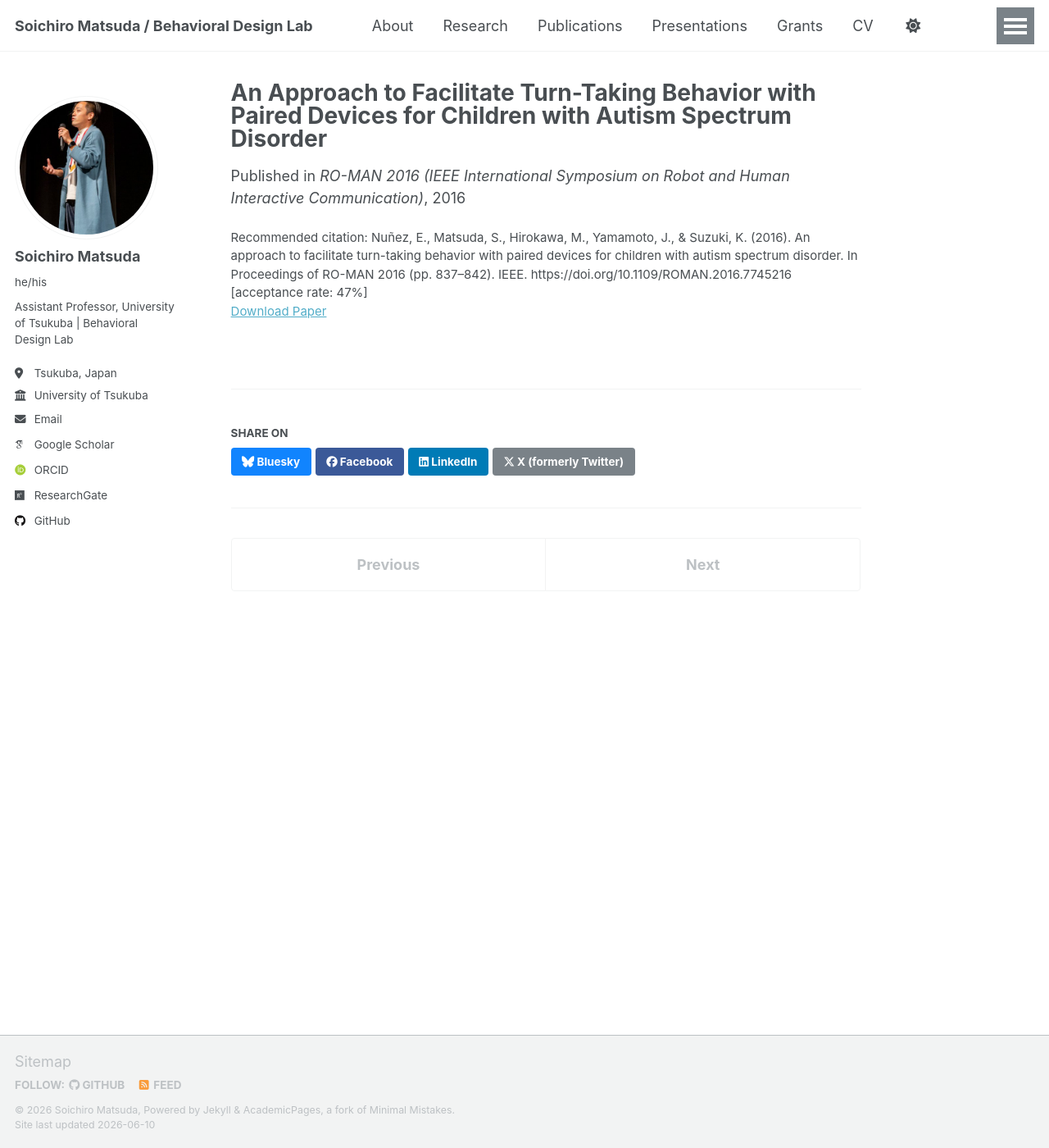
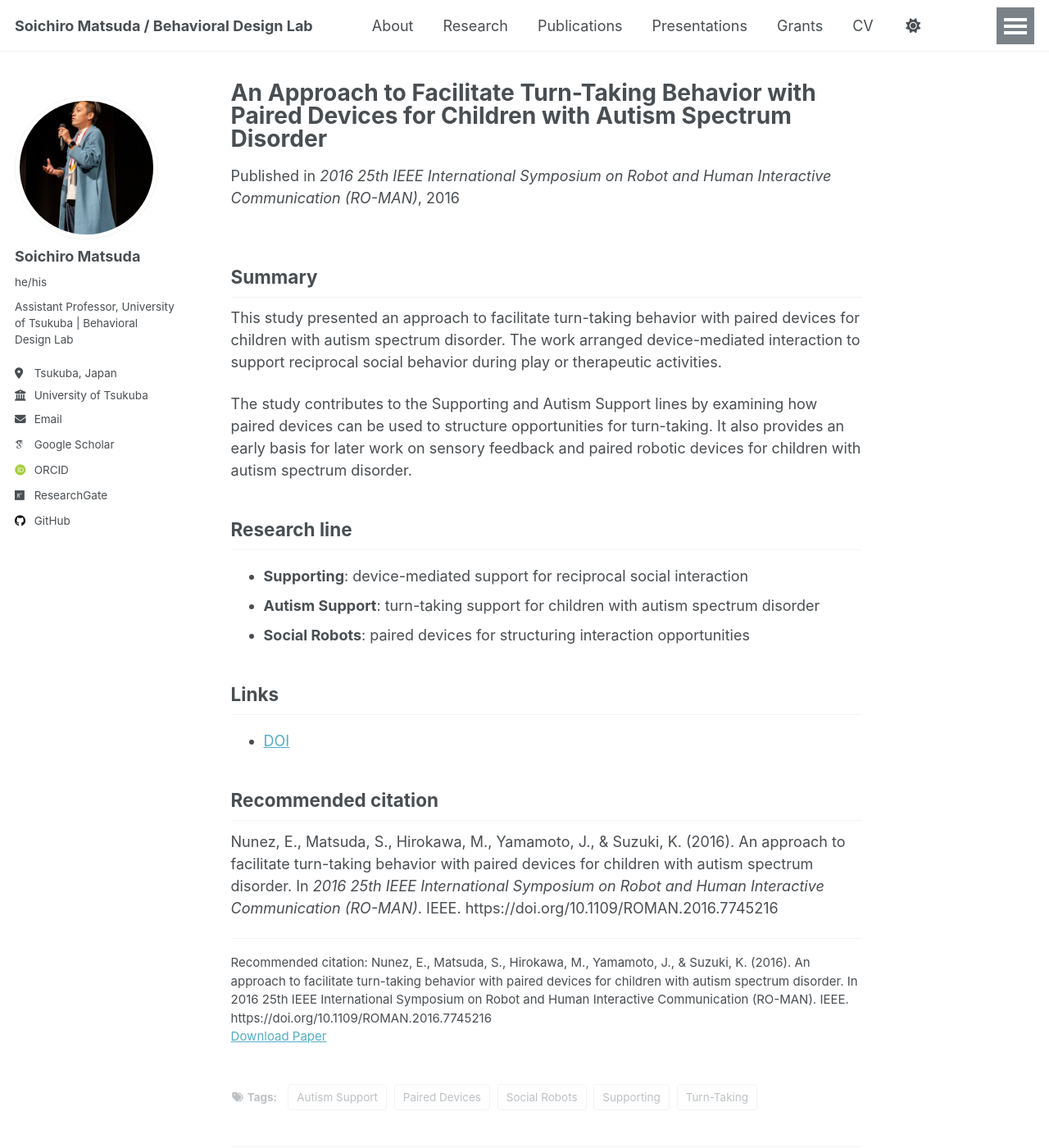
Before and after one commit to BehavioralDesignerMatsuda/BehavioralDesignerMatsuda.github.io, a Jekyll site: the page built from _publications/2016-RO-MAN.md, in a window 1280 px wide and 1400 px high. Shown: the whole window at 82% size. Built offline with Jekyll 4.4.1, drawn with Linux system fonts in a browser that asks for light colours; some web fonts are replaced; a script that is not in the unit is left out.

Commit message:
Update 2016-RO-MAN.md

```diff
--- a/_publications/2016-RO-MAN.md
+++ b/_publications/2016-RO-MAN.md
@@ -1,10 +1,43 @@
 ---
-title: "An Approach to Facilitate Turn-Taking Behavior with Paired Devices for Children with Autism Spectrum Disorder"
+title: 'An Approach to Facilitate Turn-Taking Behavior with Paired Devices for Children with Autism Spectrum Disorder'
 collection: publications
 date: 2016-11-17
-venue: "RO-MAN 2016 (IEEE International Symposium on Robot and Human Interactive Communication)"
+venue: '2016 25th IEEE International Symposium on Robot and Human Interactive Communication (RO-MAN)'
 category: conferences
-paperurl: "https://doi.org/10.1109/ROMAN.2016.7745216"
-citation: "Nuñez, E., Matsuda, S., Hirokawa, M., Yamamoto, J., & Suzuki, K. (2016). An approach to facilitate turn-taking behavior with paired devices for children with autism spectrum disorder. In Proceedings of RO-MAN 2016 (pp. 837–842). IEEE. https://doi.org/10.1109/ROMAN.2016.7745216 [acceptance rate: 47%]"
-excerpt: "This paper introduces paired interactive devices designed to facilitate turn-taking in children with ASD, demonstrating how tangible interfaces can support reciprocal social interaction in HCI contexts."
+
+paperurl: 'https://doi.org/10.1109/ROMAN.2016.7745216'
+doi: 'https://doi.org/10.1109/ROMAN.2016.7745216'
+
+citation: 'Nunez, E., Matsuda, S., Hirokawa, M., Yamamoto, J., & Suzuki, K. (2016). An approach to facilitate turn-taking behavior with paired devices for children with autism spectrum disorder. In 2016 25th IEEE International Symposium on Robot and Human Interactive Communication (RO-MAN). IEEE. https://doi.org/10.1109/ROMAN.2016.7745216'
+
+tags:
+  - Supporting
+  - Autism Support
+  - Paired Devices
+  - Turn-Taking
+  - Social Robots
+
+excerpt: ''
 ---
+
+## Summary
+
+This study presented an approach to facilitate turn-taking behavior with paired devices for children with autism spectrum disorder. The work arranged device-mediated interaction to support reciprocal social behavior during play or therapeutic activities.
+
+The study contributes to the Supporting and Autism Support lines by examining how paired devices can be used to structure opportunities for turn-taking. It also provides an early basis for later work on sensory feedback and paired robotic devices for children with autism spectrum disorder.
+
+## Research line
+
+- **Supporting**: device-mediated support for reciprocal social interaction
+- **Autism Support**: turn-taking support for children with autism spectrum disorder
+- **Social Robots**: paired devices for structuring interaction opportunities
+
+## Links
+
+- [DOI](https://doi.org/10.1109/ROMAN.2016.7745216)
+
+## Recommended citation
+
+Nunez, E., Matsuda, S., Hirokawa, M., Yamamoto, J., & Suzuki, K. (2016). An approach to facilitate turn-taking behavior with paired devices for children with autism spectrum disorder. In *2016 25th IEEE International Symposium on Robot and Human Interactive Communication (RO-MAN)*. IEEE. https://doi.org/10.1109/ROMAN.2016.7745216
+
+---
```
